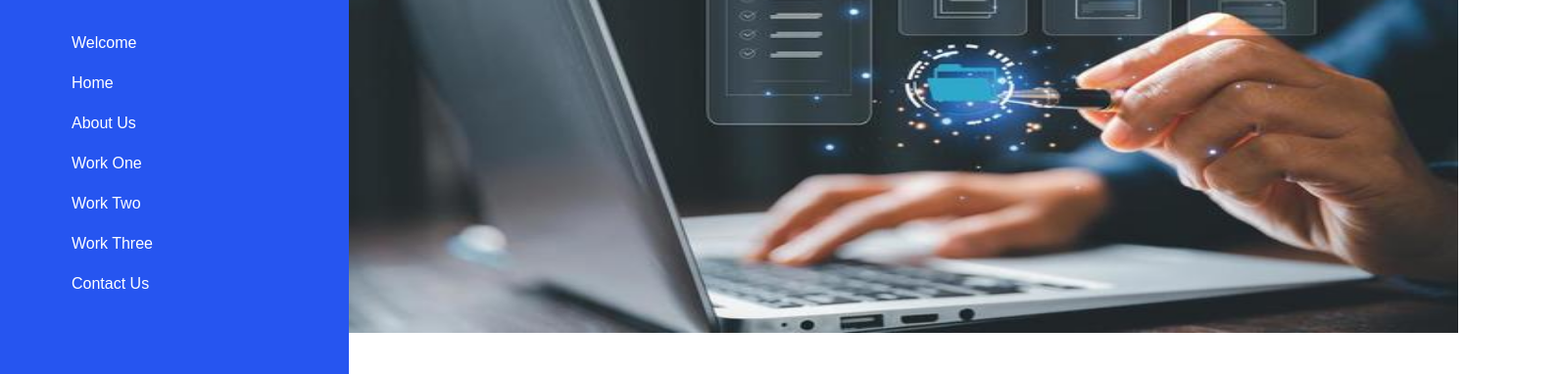
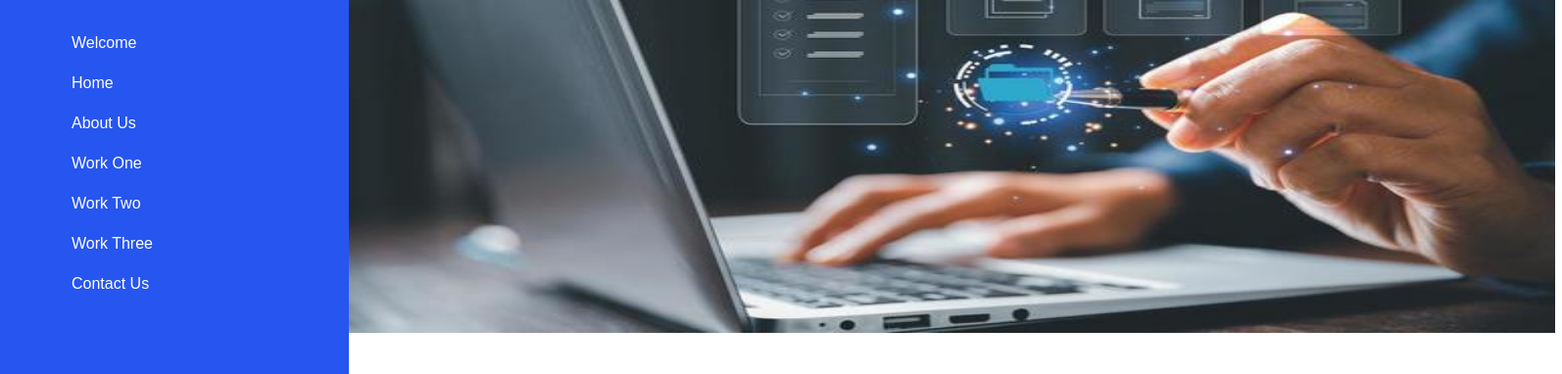
Before and after one commit to Ansh-Kothadia/IT-Project, a plain HTML site: page work_page.html in a window 1280 px wide. Shown: the part 160-542 px from the top of the page at 98% size, 1594 px wide, since content can reach past the window. Drawn offline with Linux system fonts and the light colour scheme.

Commit message:
Update work_page.html

```diff
--- a/work_page.html
+++ b/work_page.html
@@ -50,7 +50,7 @@
 
         /* Hero Image */
         .img0 {
-            width: 1132px;
+            width: 1231px;
             height: 500px;
         }
 
```
